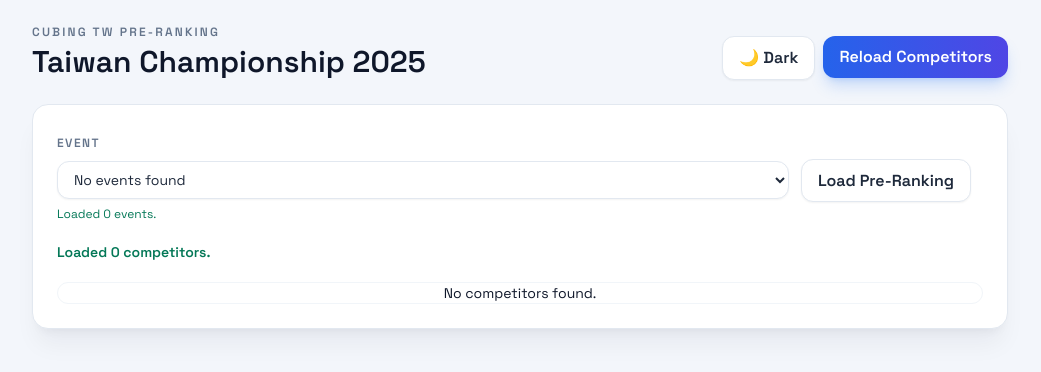
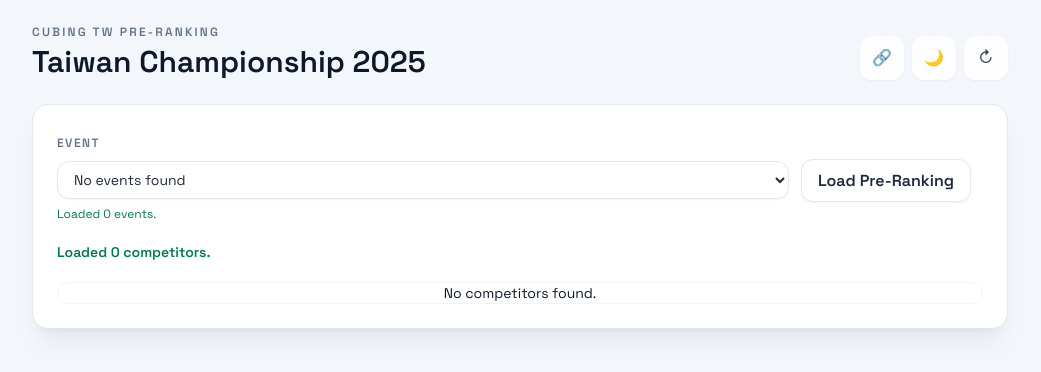
Before and after one commit to ricky9667/cubing_tw_preranking, a website built with Vite: page index.html in a window 1280 px wide. Shown: the whole page, without its empty margins (120-1161 px from the left). Built offline with nearby package versions, Linux system fonts and the light colour scheme; files whose address does not match are found by name.

Commit message:
feat: 🎸 add github link

```diff
--- a/src/main.js
+++ b/src/main.js
@@ -64,8 +64,23 @@ const buildLayout = () => {
         <h1 class="text-3xl font-semibold text-slate-900">Taiwan Championship 2025</h1>
       </div>
       <div class="flex items-center gap-2">
-        <button id="theme-toggle" class="btn-secondary" type="button">🌙 Theme</button>
-        <button id="refresh" class="btn-primary self-start">Reload Competitors</button>
+        <a
+          href="https://github.com/ricky9667/cubing_tw_preranking"
+          class="icon-button"
+          target="_blank"
+          rel="noreferrer"
+        >
+          <span aria-hidden="true">🔗</span>
+          <span class="sr-only">Open repository</span>
+        </a>
+        <button id="theme-toggle" class="icon-button" type="button">
+          <span data-icon aria-hidden="true">🌙</span>
+          <span class="sr-only">Toggle theme</span>
+        </button>
+        <button id="refresh" class="icon-button self-start" type="button">
+          <span aria-hidden="true">↻</span>
+          <span class="sr-only">Reload competitors</span>
+        </button>
       </div>
     </header>
     <section class="card p-6 space-y-5">
@@ -444,7 +459,10 @@ const applyTheme = (mode) => {
   const toggle = document.querySelector('#theme-toggle')
   if (toggle) {
     const isDark = resolved === 'dark'
-    toggle.textContent = isDark ? '☀️ Light' : '🌙 Dark'
+    const icon = toggle.querySelector('[data-icon]')
+    if (icon) {
+      icon.textContent = isDark ? '☀️' : '🌙'
+    }
     toggle.setAttribute('aria-label', `Switch to ${isDark ? 'light' : 'dark'} mode`)
   }
 }
--- a/src/style.css
+++ b/src/style.css
@@ -64,6 +64,10 @@
     @apply inline-flex items-center gap-2 rounded-xl border border-slate-200 px-4 py-2 font-semibold text-slate-800 shadow-sm bg-white transition hover:-translate-y-0.5 hover:shadow-md focus-visible:outline focus-visible:outline-2 focus-visible:outline-offset-2 focus-visible:outline-blue-500;
   }
 
+  .icon-button {
+    @apply inline-flex h-11 w-11 items-center justify-center rounded-xl bg-white/80 text-slate-700 shadow-sm backdrop-blur border-0 transition hover:-translate-y-0.5 hover:shadow-md hover:bg-white focus-visible:outline focus-visible:outline-2 focus-visible:outline-offset-2 focus-visible:outline-blue-500;
+  }
+
   .status {
     @apply font-semibold text-sm;
   }
@@ -79,6 +83,10 @@
 
     :root:not([data-theme='light']) .btn-secondary {
       @apply bg-slate-800 border-slate-600 text-slate-100 shadow-slate-900/40 hover:shadow-slate-900/60;
+    }
+
+    :root:not([data-theme='light']) .icon-button {
+      @apply bg-slate-800/70 text-slate-100 hover:bg-slate-800;
     }
 
     :root:not([data-theme='light']) #table {
@@ -154,6 +162,10 @@
     @apply bg-slate-800 border-slate-600 text-slate-100 shadow-slate-900/40 hover:shadow-slate-900/60;
   }
 
+  :root[data-theme='dark'] .icon-button {
+    @apply bg-slate-800/70 text-slate-100 hover:bg-slate-800;
+  }
+
   :root[data-theme='dark'] #table {
     @apply bg-slate-900 text-slate-100;
   }
```
Also changed, not shown: test.js (added, +20 -0 lines).
